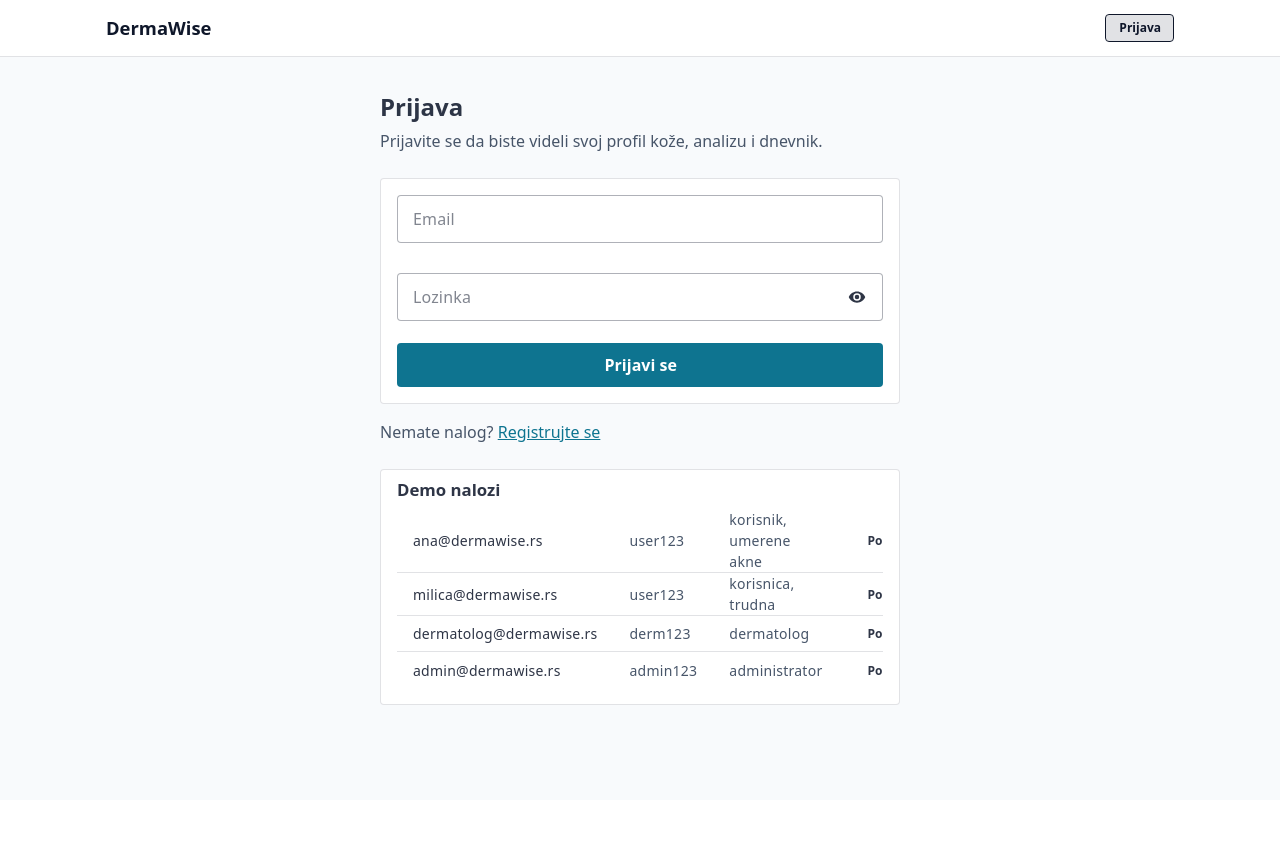
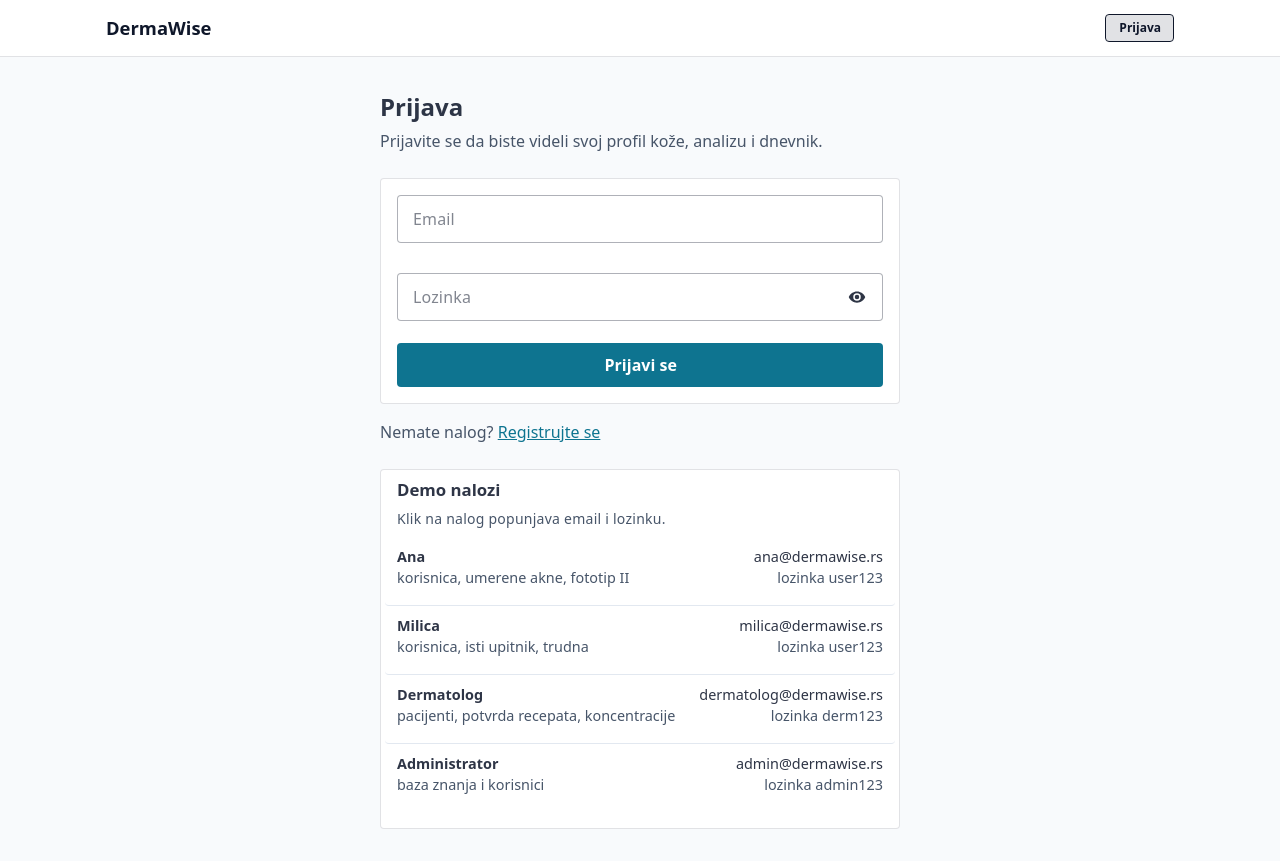
Before and after one commit to AleksaCup/dermawise-system, a Nuxt app in the folder frontend/: page /login in a window 1280 px wide. Before the commit the page ends 800 px from the top, so only its background shows below. Built offline with nearby package versions, Linux system fonts and the light colour scheme.

Commit message:
fix: Demo accounts on the login page fit without scrolling

```diff
--- a/frontend/pages/login.vue
+++ b/frontend/pages/login.vue
@@ -44,19 +44,22 @@
 
     <v-card class="mt-6">
       <v-card-title>Demo nalozi</v-card-title>
-      <v-card-text>
-        <v-table density="compact">
-          <tbody>
-            <tr v-for="account in demoAccounts" :key="account.email">
-              <td>{{ account.email }}</td>
-              <td class="muted">{{ account.password }}</td>
-              <td class="muted">{{ account.note }}</td>
-              <td class="text-right">
-                <v-btn variant="text" size="small" @click="fill(account)">Popuni</v-btn>
-              </td>
-            </tr>
-          </tbody>
-        </v-table>
+      <v-card-text class="pt-0">
+        <p class="muted mb-2">Klik na nalog popunjava email i lozinku.</p>
+        <ul class="accounts">
+          <li v-for="account in demoAccounts" :key="account.email">
+            <button type="button" class="account" @click="fill(account)">
+              <span class="account-main">
+                <strong>{{ account.role }}</strong>
+                <span class="muted">{{ account.note }}</span>
+              </span>
+              <span class="account-login">
+                <span>{{ account.email }}</span>
+                <span class="muted">lozinka {{ account.password }}</span>
+              </span>
+            </button>
+          </li>
+        </ul>
       </v-card-text>
     </v-card>
   </div>
@@ -81,10 +84,10 @@ const error = ref('')
 const fieldErrors = ref<Record<string, string>>({})
 
 const demoAccounts = [
-  { email: 'ana@dermawise.rs', password: 'user123', note: 'korisnik, umerene akne' },
-  { email: 'milica@dermawise.rs', password: 'user123', note: 'korisnica, trudna' },
-  { email: 'dermatolog@dermawise.rs', password: 'derm123', note: 'dermatolog' },
-  { email: 'admin@dermawise.rs', password: 'admin123', note: 'administrator' },
+  { role: 'Ana', note: 'korisnica, umerene akne, fototip II', email: 'ana@dermawise.rs', password: 'user123' },
+  { role: 'Milica', note: 'korisnica, isti upitnik, trudna', email: 'milica@dermawise.rs', password: 'user123' },
+  { role: 'Dermatolog', note: 'pacijenti, potvrda recepata, koncentracije', email: 'dermatolog@dermawise.rs', password: 'derm123' },
+  { role: 'Administrator', note: 'baza znanja i korisnici', email: 'admin@dermawise.rs', password: 'admin123' },
 ]
 
 function fill(account: { email: string; password: string }) {
@@ -120,4 +123,60 @@ async function submit() {
   max-width: 520px;
   margin: 0 auto;
 }
+
+.accounts {
+  list-style: none;
+  padding: 0;
+  margin: 0;
+}
+
+.account {
+  display: flex;
+  flex-wrap: wrap;
+  justify-content: space-between;
+  gap: 4px 16px;
+  width: 100%;
+  min-height: 48px;
+  padding: 10px 12px;
+  margin: 0 -12px;
+  box-sizing: content-box;
+  text-align: left;
+  border-bottom: 1px solid var(--dw-border);
+  border-radius: 4px;
+  cursor: pointer;
+}
+
+.accounts li:last-child .account {
+  border-bottom: none;
+}
+
+.account:hover {
+  background: #f1f5f9;
+}
+
+.account:focus-visible {
+  outline: 2px solid rgb(var(--v-theme-primary));
+  outline-offset: 2px;
+}
+
+.account-main,
+.account-login {
+  display: flex;
+  flex-direction: column;
+  font-size: 0.9rem;
+}
+
+.account-login {
+  text-align: right;
+}
+
+@media (max-width: 480px) {
+  .account {
+    flex-direction: column;
+  }
+
+  .account-login {
+    text-align: left;
+  }
+}
 </style>
```
